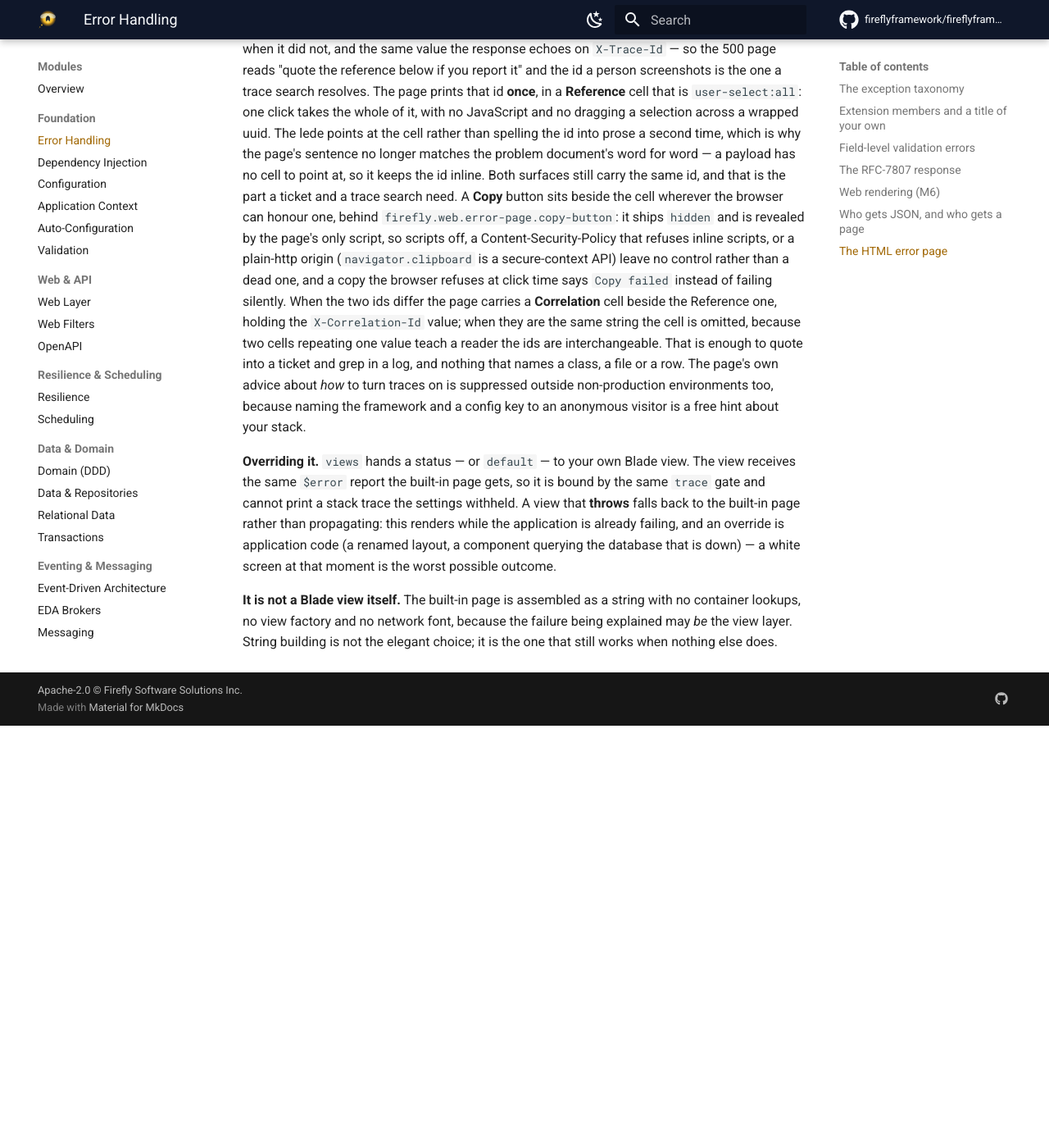
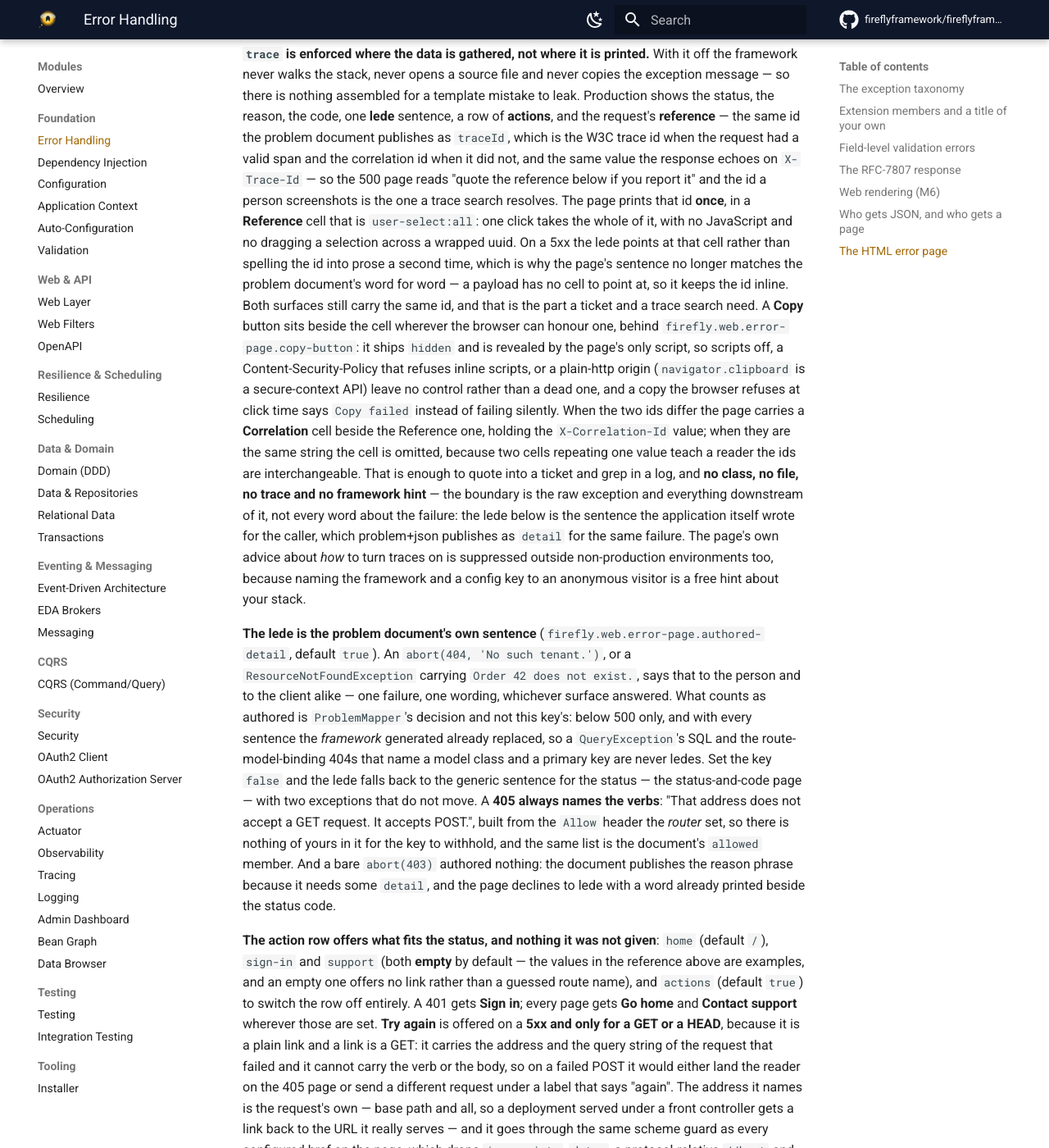
Before and after one commit to fireflyframework/fireflyframework-php, an MkDocs documentation site: the page built from docs/modules/error-handling.md, in a window 1280 px wide and 1400 px high, scrolled down 8216 px. Shown: the whole window at 82% size. Built offline with MkDocs 1.6.1 and Material for MkDocs 9.7.7, drawn with Linux system fonts in a browser that asks for light colours; comment, search, counter and statistics services are not loaded; before the commit the page ends 9101 px from its top, so only the background shows below that; some of the changed text lies outside the part shown.

Commit message:
docs(error-handling): describe the production page this wave really renders
§ The HTML error page still described the page as it was before Task 6: "Production
shows the status, the reason, the code and the request's reference", closing with
"nothing that names a class, a file or a row". The production page now also ledes
with the application's own sentence — the browser suite asserts "That order does not
exist." — which names a row, and renders an action row the section never mentioned;
"the lede points at the cell" became true only of a 5xx. The commented excerpt elided
`authored-detail`, `home`, `sign-in`, `support` and `actions` entirely, so an operator
reading the module could not find the keys that govern any of it.

The disclosure boundary is restated accurately — no class, no file, no trace and no
framework hint, but the sentence the application wrote for the caller, which
problem+json publishes as `detail` — the five keys are named in the excerpt, and two
paragraphs state the rules this wave introduced: "Try again" is 5xx-and-GET/HEAD only
and carries the base path, and a 405 names the verbs whatever `authored-detail` says.

```diff
--- a/docs/modules/error-handling.md
+++ b/docs/modules/error-handling.md
@@ -277,6 +277,13 @@
 //         // Default: 7.
 //         'excerpt-lines' => 7,
 // …
+//         'authored-detail' => env('FIREFLY_WEB_ERROR_PAGE_AUTHORED_DETAIL', true),
+// …
+//         'home' => env('FIREFLY_WEB_ERROR_PAGE_HOME', '/'),
+//         'sign-in' => env('FIREFLY_WEB_ERROR_PAGE_SIGN_IN', '/login'),
+//         'support' => env('FIREFLY_WEB_ERROR_PAGE_SUPPORT', 'https://support.example.test'),
+//         'actions' => env('FIREFLY_WEB_ERROR_PAGE_ACTIONS', true),
+// …
 //         'copy-button' => env('FIREFLY_WEB_ERROR_PAGE_COPY_BUTTON', true),
 // …
 //         'json-paths' => 'api/*,webhooks/*',
@@ -297,26 +304,55 @@
 
 **`trace` is enforced where the data is gathered, not where it is printed.** With it off the framework never
 walks the stack, never opens a source file and never copies the exception message — so there is nothing
-assembled for a template mistake to leak. Production shows the status, the reason, the code and the request's
-**reference** — the same id the problem document publishes as `traceId`, which is the W3C trace id when the
-request had a valid span and the correlation id when it did not, and the same value the response echoes on
-`X-Trace-Id` — so the 500 page reads "quote the reference below if you report it" and the id a person
-screenshots is the one a trace search resolves. The page prints that id **once**, in a **Reference** cell
-that is `user-select:all`: one click takes the whole of it, with no JavaScript and no dragging a selection
-across a wrapped uuid. The lede points at the cell rather than spelling the id into prose a second time,
-which is why the page's sentence no longer matches the problem document's word for word — a payload has no
-cell to point at, so it keeps the id inline. Both surfaces still carry the same id, and that is the part a
-ticket and a trace search need. A **Copy** button sits beside the cell wherever the browser can honour one,
-behind `firefly.web.error-page.copy-button`: it ships `hidden` and is revealed by the page's only script, so
-scripts off, a Content-Security-Policy that refuses inline scripts, or a plain-http origin
-(`navigator.clipboard` is a secure-context API) leave no control rather than a dead one, and a copy the
-browser refuses at click time says `Copy failed` instead of failing silently. When the two ids differ the
-page carries a **Correlation** cell beside the Reference one, holding the `X-Correlation-Id` value; when
-they are the same string the cell is omitted, because two cells repeating one value teach a reader the ids
-are interchangeable. That is enough to quote into a ticket and grep in a log, and nothing that names a
-class, a file or a row. The page's own advice about *how* to turn traces on is suppressed outside
-non-production environments too, because naming the framework and a config key to an anonymous visitor is a
-free hint about your stack.
+assembled for a template mistake to leak. Production shows the status, the reason, the code, one **lede**
+sentence, a row of **actions**, and the request's **reference** — the same id the problem document publishes
+as `traceId`, which is the W3C trace id when the request had a valid span and the correlation id when it did
+not, and the same value the response echoes on `X-Trace-Id` — so the 500 page reads
+"quote the reference below if you report it" and the id a person screenshots is the one a trace search
+resolves. The page prints that id **once**, in a **Reference** cell that is `user-select:all`: one click
+takes the whole of it, with no JavaScript and no dragging a selection across a wrapped uuid. On a 5xx the
+lede points at that cell rather than spelling the id into prose a second time, which is why the page's
+sentence no longer matches the problem document's word for word — a payload has no cell to point at, so it
+keeps the id inline. Both surfaces still carry the same id,
+and that is the part a ticket and a trace search need. A **Copy** button sits beside the cell wherever the
+browser can honour one, behind `firefly.web.error-page.copy-button`: it ships `hidden` and is revealed by the
+page's only script, so scripts off, a Content-Security-Policy that refuses inline scripts, or a plain-http
+origin (`navigator.clipboard` is a secure-context API) leave no control rather than a dead one, and a copy the
+browser refuses at click time says `Copy failed` instead of failing silently. When the two ids differ the page
+carries a **Correlation** cell beside the Reference one, holding the `X-Correlation-Id` value; when they are
+the same string the cell is omitted, because two cells repeating one value teach a reader the ids are
+interchangeable. That is enough to quote into a ticket and grep in a log, and **no class, no file, no trace
+and no framework hint** — the boundary is the raw exception and everything downstream of it, not every word
+about the failure: the lede below is the sentence the application itself wrote for the caller, which
+problem+json publishes as `detail` for the same failure. The page's own advice about *how* to turn traces on
+is suppressed outside non-production environments too, because naming the framework and a config key to an
+anonymous visitor is a free hint about your stack.
+
+**The lede is the problem document's own sentence** (`firefly.web.error-page.authored-detail`, default
+`true`). An `abort(404, 'No such tenant.')`, or a `ResourceNotFoundException` carrying `Order 42 does not
+exist.`, says that to the person and to the client alike — one failure, one wording, whichever surface
+answered. What counts as authored is `ProblemMapper`'s decision and not this key's: below 500 only, and with
+every sentence the *framework* generated already replaced, so a `QueryException`'s SQL and the
+route-model-binding 404s that name a model class and a primary key are never ledes. Set the key `false` and
+the lede falls back to the generic sentence for the status — the status-and-code page — with two exceptions
+that do not move. A **405 always names the verbs**: "That address does not accept a GET request. It accepts
+POST.", built from the `Allow` header the *router* set, so there is nothing of yours in it for the key to
+withhold, and the same list is the document's `allowed` member. And a bare `abort(403)` authored nothing: the
+document publishes the reason phrase because it needs some `detail`, and the page declines to lede with a word
+already printed beside the status code.
+
+**The action row offers what fits the status, and nothing it was not given**: `home` (default `/`), `sign-in`
+and `support` (both **empty** by default — the values in the reference above are examples, and an empty one
+offers no link rather than a guessed route name), and `actions` (default `true`) to switch the row off
+entirely. A 401 gets **Sign in**; every page gets **Go home** and **Contact support** wherever those are set.
+**Try again** is offered on a **5xx and only for a GET or a HEAD**, because it is a plain link and a link is a
+GET: it carries the address and the query string of the request that failed and it cannot carry the verb or
+the body, so on a failed POST it would either land the reader on the 405 page or send a different request
+under a label that says "again". The address it names is the request's own — base path and all, so a
+deployment served under a front controller gets a link back to the URL it really serves — and it goes through
+the same scheme guard as every configured href on the page, which drops `javascript:`, `data:`, a
+protocol-relative `//host` and its backslash spelling `/\host`. When the guard refuses, the page makes no
+retry offer at all rather than one it cannot spell truthfully.
 
 **Overriding it.** `views` hands a status — or `default` — to your own Blade view. The view receives the same
 `$error` report the built-in page gets, so it is bound by the same `trace` gate and cannot print a stack
```
